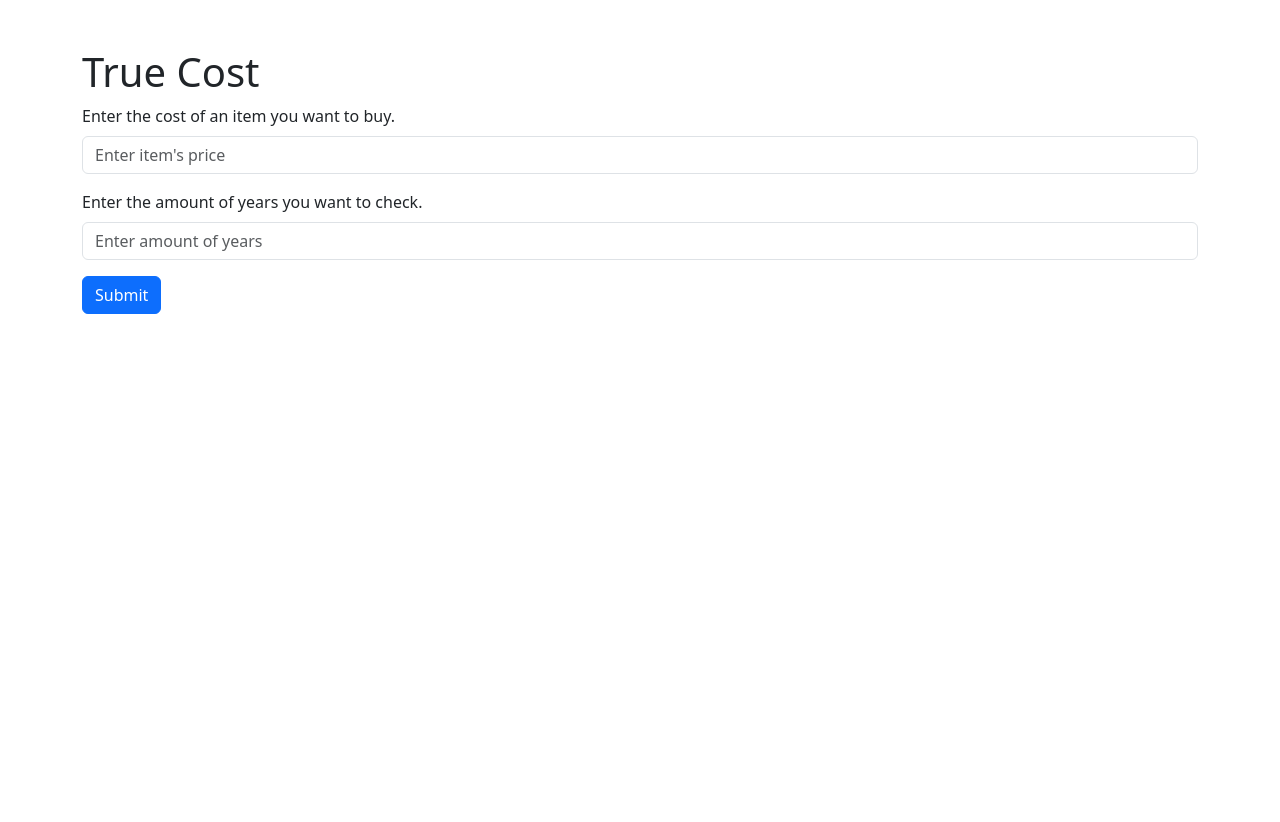
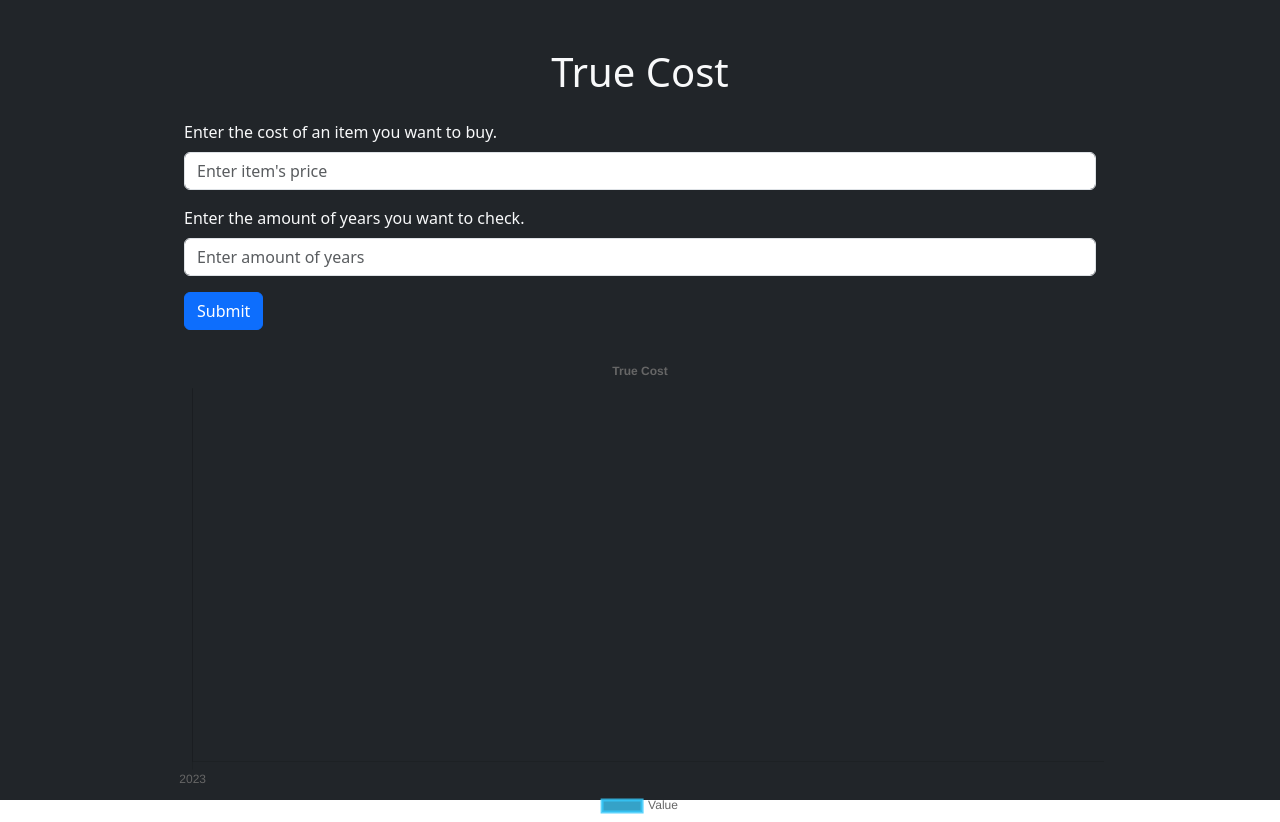
Before and after one commit to Jrod327/financial-calculators, a React (Vite) app: page / in a window 1280 px wide. Before the commit the page ends 800 px from the top, so only its background shows below. Built offline with nearby package versions, Linux system fonts and the light colour scheme.

Commit message:
just need to style

```diff
--- a/index.html
+++ b/index.html
@@ -13,7 +13,7 @@
 		<title>Financial Calculators</title>
 	</head>
 	<body>
-		<div id="root"></div>
+		<div id="root" class="bg-dark text-light"></div>
 		<script type="module" src="/src/main.jsx"></script>
 		<script
 			src="https://cdn.jsdelivr.net/npm/bootstrap@5.3.0/dist/js/bootstrap.bundle.min.js"
--- a/package.json
+++ b/package.json
@@ -10,6 +10,7 @@
     "preview": "vite preview"
   },
   "dependencies": {
+    "bootstrap": "^5.3.0",
     "chart.js": "^4.3.0",
     "react": "^18.2.0",
     "react-bootstrap": "^2.8.0",
@@ -17,6 +18,7 @@
     "react-dom": "^18.2.0"
   },
   "devDependencies": {
+    "@faker-js/faker": "^8.0.2",
     "@types/react": "^18.2.15",
     "@types/react-dom": "^18.2.7",
     "@vitejs/plugin-react-swc": "^3.3.2",
--- a/src/App.jsx
+++ b/src/App.jsx
@@ -1,6 +1,7 @@
 import FormComponent from "./FormComponent";
 import { useState, useEffect } from "react";
 import ChartComponent from "./ChartComponent";
+import { Container } from "react-bootstrap";
 
 export default function App() {
 	const [price, setPrice] = useState(0);
@@ -38,6 +39,8 @@ export default function App() {
 		setInterestValues(calculatedInterest);
 	}, [price, years]);
 
+	console.log("interest values:", interestValues);
+
 	let lastAmount = interestValues[interestValues.length - 1]?.amount;
 
 	lastAmount = parseFloat(lastAmount).toLocaleString("en-US", {
@@ -46,9 +49,9 @@ export default function App() {
 	});
 
 	return (
-		<>
+		<Container className="w-75 mx-auto vh-100">
 			<div className="container pt-5">
-				<h1>True Cost</h1>
+				<h1 className="text-center mb-4">True Cost</h1>
 				<FormComponent
 					onSubmit={handlePriceChange}
 					onYearsChange={handleYearsChange}
@@ -71,7 +74,9 @@ export default function App() {
 					</>
 				)}
 			</div>
-			<div>{/* <ChartComponent chartData={interestValues} /> */}</div>
-		</>
+			<div className="mt-4">
+				<ChartComponent chartData={interestValues} />
+			</div>
+		</Container>
 	);
 }
--- a/src/ChartComponent.jsx
+++ b/src/ChartComponent.jsx
@@ -1,6 +1,89 @@
-import React from "react";
+// import React from "react";
+// import { Line } from "react-chartjs-2";
+
+// export default function ChartComponent({ chartData }) {
+
+// };
+
+import {
+	Chart as ChartJS,
+	CategoryScale,
+	LinearScale,
+	PointElement,
+	LineElement,
+	Title,
+	Tooltip,
+	Legend,
+	Filler
+} from "chart.js";
 import { Line } from "react-chartjs-2";
+import { Container } from "react-bootstrap";
+
+ChartJS.register(
+	CategoryScale,
+	LinearScale,
+	PointElement,
+	LineElement,
+	Title,
+	Tooltip,
+	Legend,
+	Filler
+);
 
 export default function ChartComponent({ chartData }) {
+	const getCurrentYear = () => new Date().getFullYear();
+	const labels = chartData.map(item => item.year);
+	const amounts = chartData.map(item => item.amount);
 
-};
+	// const roundToNearest = (value, nearest) => {
+	// 	return Math.round(value / nearest) * nearest;
+	// };
+
+	const maxAmount = Math.max(...amounts);
+	const roundedMaxAmount =
+		Math.ceil(maxAmount > 20000 ? maxAmount / 5000 : maxAmount / 1000) *
+		(maxAmount > 20000 ? 5000 : 1000);
+	const minY = Math.min(0, roundedMaxAmount * 0.9);
+	const maxY =
+		Math.ceil(roundedMaxAmount / (maxAmount > 20000 ? 5000 : 1000)) *
+		(maxAmount > 20000 ? 5000 : 1000);
+
+	const options = {
+		responsive: true,
+		plugins: {
+			legend: {
+				position: "bottom"
+			},
+			title: {
+				display: true,
+				text: "True Cost"
+			},
+			fill: true
+		},
+		scales: {
+			y: {
+				min: minY,
+				max: maxY
+				// chartData[chartData.length - 1].amount
+			},
+			x: {
+				min: getCurrentYear(),
+				max: getCurrentYear() + labels.length
+			}
+		}
+	};
+
+	const data = {
+		labels,
+		datasets: [
+			{
+				label: "Value",
+				data: chartData.map(item => item.amount),
+				borderColor: "rgba(53, 200, 250, 0.8)",
+				backgroundColor: "rgb(53, 162, 200)"
+			}
+		]
+	};
+
+	return <Line data={data} options={options} />;
+}
```
Also changed, not shown: 1 other file (tests, documents, lock files or other folders).
